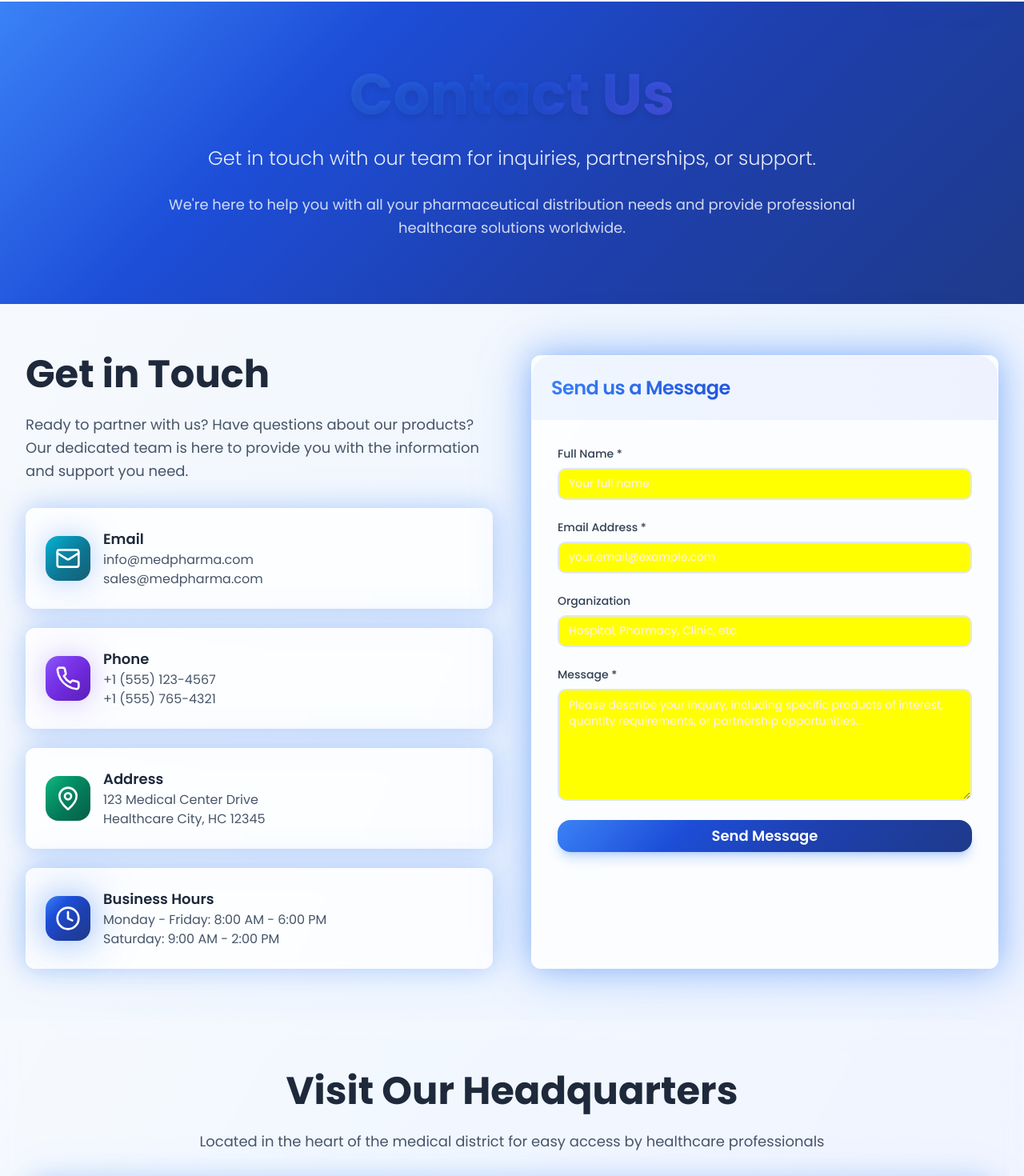
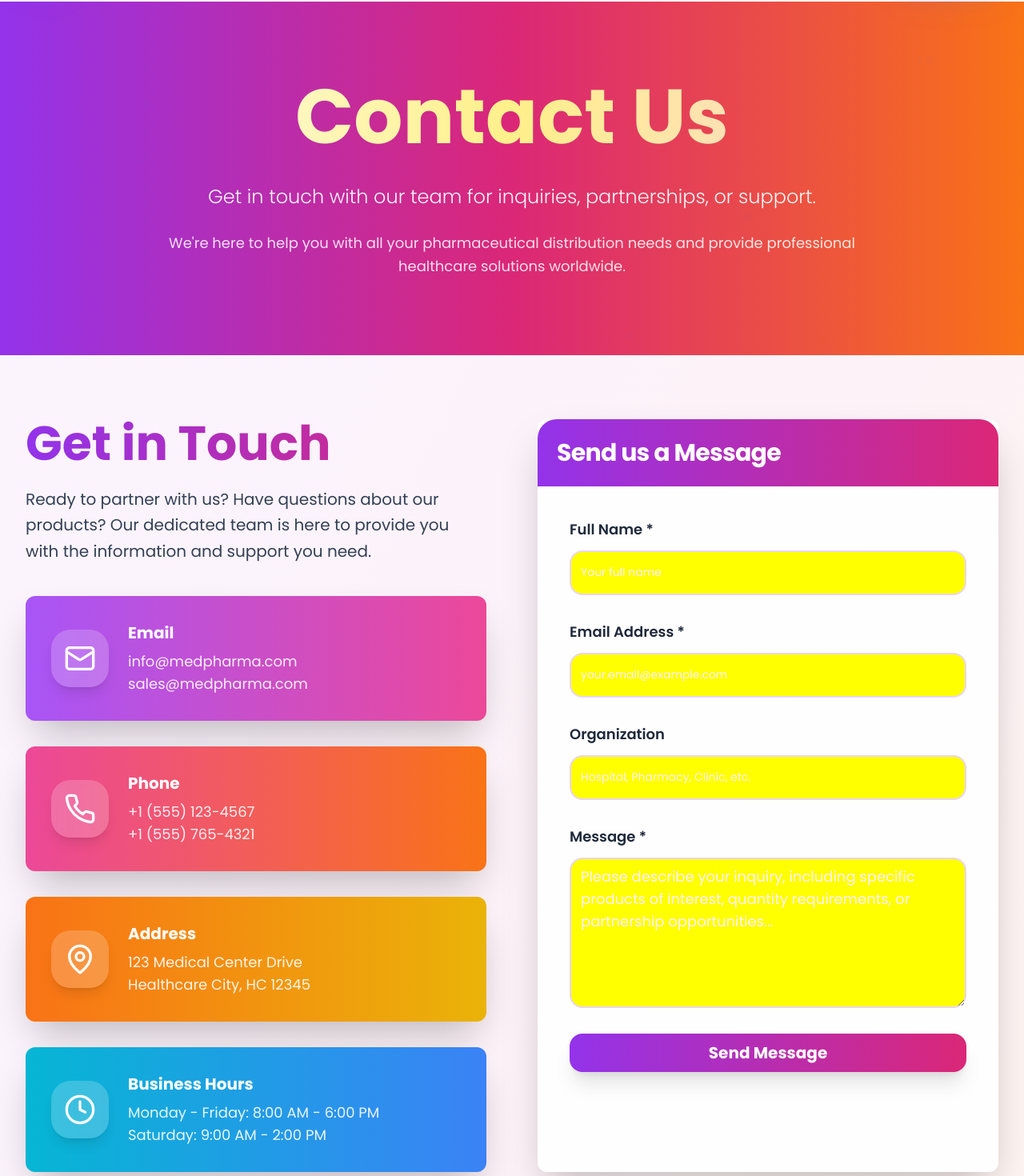
Before and after one commit to 8790-rajugoud/medishare-product-portal, a React (Vite) app: page /contact in a window 1280 px wide. Shown: the part 80-1550 px from the top of the page at 80% size. Built offline with nearby package versions, Linux system fonts and the light colour scheme.

Commit message:
Contact page styling update
Enhanced the contact page with a more impressive color scheme and styling.

```diff
--- a/src/pages/Contact.tsx
+++ b/src/pages/Contact.tsx
@@ -35,23 +35,23 @@ const Contact = () => {
   };
 
   return (
-    <div className="min-h-screen flex flex-col bg-gradient-to-br from-slate-50 via-blue-50 to-indigo-50">
+    <div className="min-h-screen flex flex-col bg-gradient-to-br from-purple-50 via-pink-50 to-orange-50">
       <Navbar />
 
-      {/* Enhanced Header */}
-      <section className="pharma-gradient-primary text-white py-20 relative overflow-hidden">
-        <div className="absolute inset-0 opacity-20">
+      {/* Enhanced Header with Purple-Pink Gradient */}
+      <section className="bg-gradient-to-r from-purple-600 via-pink-600 to-orange-500 text-white py-24 relative overflow-hidden">
+        <div className="absolute inset-0 opacity-30">
           <div className="particles-advanced">
-            {[...Array(12)].map((_, i) => (
+            {[...Array(15)].map((_, i) => (
               <div
                 key={i}
-                className="particle-advanced"
+                className="particle-advanced bg-gradient-to-r from-yellow-300 to-pink-300"
                 style={{
                   left: `${Math.random() * 100}%`,
                   top: `${Math.random() * 100}%`,
-                  width: `${Math.random() * 6 + 4}px`,
-                  height: `${Math.random() * 6 + 4}px`,
-                  animationDelay: `${Math.random() * 8}s`,
+                  width: `${Math.random() * 8 + 4}px`,
+                  height: `${Math.random() * 8 + 4}px`,
+                  animationDelay: `${Math.random() * 10}s`,
                 }}
               />
             ))}
@@ -60,12 +60,14 @@ const Contact = () => {
 
         <div className="max-w-7xl mx-auto px-4 sm:px-6 lg:px-8 relative z-10">
           <div className="text-center fade-in-advanced">
-            <h1 className="heading-primary text-white mb-8">Contact Us</h1>
+            <h1 className="text-6xl md:text-8xl font-bold mb-8 bg-gradient-to-r from-white via-yellow-200 to-pink-200 bg-clip-text text-transparent">
+              Contact Us
+            </h1>
             <div className="max-w-4xl mx-auto">
-              <p className="text-2xl text-white/90 mb-6 font-light leading-relaxed">
+              <p className="text-2xl text-white/95 mb-6 font-light leading-relaxed">
                 Get in touch with our team for inquiries, partnerships, or support.
               </p>
-              <p className="text-lg text-white/80 leading-relaxed">
+              <p className="text-lg text-white/85 leading-relaxed">
                 We're here to help you with all your pharmaceutical distribution needs
                 and provide professional healthcare solutions worldwide.
               </p>
@@ -74,75 +76,77 @@ const Contact = () => {
         </div>
       </section>
 
-      <section className="py-16 flex-grow">
+      <section className="py-20 flex-grow">
         <div className="max-w-7xl mx-auto px-4 sm:px-6 lg:px-8">
-          <div className="grid grid-cols-1 lg:grid-cols-2 gap-12">
+          <div className="grid grid-cols-1 lg:grid-cols-2 gap-16">
             {/* Contact Information */}
             <div className="space-y-8 fade-in-advanced">
               <div>
-                <h2 className="heading-secondary">Get in Touch</h2>
-                <p className="text-advanced mb-8">
+                <h2 className="text-4xl md:text-6xl font-bold bg-gradient-to-r from-purple-600 to-pink-600 bg-clip-text text-transparent mb-6">
+                  Get in Touch
+                </h2>
+                <p className="text-xl text-slate-700 mb-10 leading-relaxed">
                   Ready to partner with us? Have questions about our products?
                   Our dedicated team is here to provide you with the information and support you need.
                 </p>
               </div>
 
-              <div className="space-y-6">
-                <Card className="advanced-card card-advanced-hover glow-blue">
-                  <CardContent className="p-6">
+              <div className="space-y-8">
+                <Card className="bg-gradient-to-r from-purple-500 to-pink-500 border-0 shadow-2xl hover:shadow-purple-500/25 transition-all duration-500 hover:scale-105">
+                  <CardContent className="p-8">
                     <div className="flex items-center">
-                      <div className="p-3 pharma-gradient-secondary rounded-xl mr-4 glow-blue">
-                        <Mail className="h-8 w-8 text-white" />
+                      <div className="p-4 bg-white/20 backdrop-blur-sm rounded-2xl mr-6 shadow-lg">
+                        <Mail className="h-10 w-10 text-white" />
                       </div>
                       <div>
-                        <h3 className="font-semibold text-lg text-slate-800">Email</h3>
-                        <p className="text-slate-600">info@medpharma.com</p>
-                        <p className="text-slate-600">sales@medpharma.com</p>
+                        <h3 className="font-bold text-xl text-white mb-2">Email</h3>
+                        <p className="text-white/90 text-lg">info@medpharma.com</p>
+                        <p className="text-white/90 text-lg">sales@medpharma.com</p>
                       </div>
                     </div>
                   </CardContent>
                 </Card>
 
-                <Card className="advanced-card card-advanced-hover glow-blue">
-                  <CardContent className="p-6">
+                <Card className="bg-gradient-to-r from-pink-500 to-orange-500 border-0 shadow-2xl hover:shadow-pink-500/25 transition-all duration-500 hover:scale-105">
+                  <CardContent className="p-8">
                     <div className="flex items-center">
-                      <div className="p-3 pharma-gradient-accent rounded-xl mr-4 glow-purple">
-                        <Phone className="h-8 w-8 text-white" />
+                      <div className="p-4 bg-white/20 backdrop-blur-sm rounded-2xl mr-6 shadow-lg">
+                        <Phone className="h-10 w-10 text-white" />
                       </div>
                       <div>
-                        <h3 className="font-semibold text-lg text-slate-800">Phone</h3>
-                        <p className="text-slate-600">+1 (555) 123-4567</p>
-                        <p className="text-slate-600">+1 (555) 765-4321</p>
+                        <h3 className="font-bold text-xl text-white mb-2">Phone</h3>
+                        <p className="text-white/90 text-lg">+1 (555) 123-4567</p>
+                        <p className="text-white/90 text-lg">+1 (555) 765-4321</p>
                       </div>
                     </div>
                   </CardContent>
                 </Card>
 
-                <Card className="advanced-card card-advanced-hover glow-blue">
-                  <CardContent className="p-6">
+                <Card className="bg-gradient-to-r from-orange-500 to-yellow-500 border-0 shadow-2xl hover:shadow-orange-500/25 transition-all duration-500 hover:scale-105">
+                  <CardContent className="p-8">
                     <div className="flex items-center">
-                      <div className="p-3 pharma-gradient-success rounded-xl mr-4">
-                        <MapPin className="h-8 w-8 text-white" />
+                      <div className="p-4 bg-white/20 backdrop-blur-sm rounded-2xl mr-6 shadow-lg">
+                        <MapPin className="h-10 w-10 text-white" />
                       </div>
                       <div>
-                        <h3 className="font-semibold text-lg text-slate-800">Address</h3>
-                        <p className="text-slate-600">123 Medical Center Drive</p>
-                        <p className="text-slate-600">Healthcare City, HC 12345</p>
+                        <h3 className="font-bold text-xl text-white mb-2">Address</h3>
+                        <p className="text-white/90 text-lg">123 Medical Center Drive</p>
+                        <p className="text-white/90 text-lg">Healthcare City, HC 12345</p>
                       </div>
                     </div>
                   </CardContent>
                 </Card>
 
-                <Card className="advanced-card card-advanced-hover glow-blue">
-                  <CardContent className="p-6">
+                <Card className="bg-gradient-to-r from-cyan-500 to-blue-500 border-0 shadow-2xl hover:shadow-blue-500/25 transition-all duration-500 hover:scale-105">
+                  <CardContent className="p-8">
                     <div className="flex items-center">
-                      <div className="p-3 pharma-gradient-primary rounded-xl mr-4 glow-blue-intense">
-                        <Clock className="h-8 w-8 text-white" />
+                      <div className="p-4 bg-white/20 backdrop-blur-sm rounded-2xl mr-6 shadow-lg">
+                        <Clock className="h-10 w-10 text-white" />
                       </div>
                       <div>
-                        <h3 className="font-semibold text-lg text-slate-800">Business Hours</h3>
-                        <p className="text-slate-600">Monday - Friday: 8:00 AM - 6:00 PM</p>
-                        <p className="text-slate-600">Saturday: 9:00 AM - 2:00 PM</p>
+                        <h3 className="font-bold text-xl text-white mb-2">Business Hours</h3>
+                        <p className="text-white/90 text-lg">Monday - Friday: 8:00 AM - 6:00 PM</p>
+                        <p className="text-white/90 text-lg">Saturday: 9:00 AM - 2:00 PM</p>
                       </div>
                     </div>
                   </CardContent>
@@ -151,14 +155,14 @@ const Contact = () => {
             </div>
 
             {/* Contact Form */}
-            <Card className="advanced-card card-advanced-hover glow-blue-intense slide-in-advanced">
-              <CardHeader className="bg-gradient-to-r from-blue-50 to-indigo-50 rounded-t-2xl">
-                <CardTitle className="text-2xl text-gradient-primary">Send us a Message</CardTitle>
+            <Card className="bg-white/90 backdrop-blur-sm border-0 shadow-2xl hover:shadow-purple-500/20 transition-all duration-500 slide-in-advanced">
+              <CardHeader className="bg-gradient-to-r from-purple-600 to-pink-600 rounded-t-2xl">
+                <CardTitle className="text-3xl text-white font-bold">Send us a Message</CardTitle>
               </CardHeader>
-              <CardContent className="p-8">
-                <form onSubmit={handleSubmit} className="space-y-6">
+              <CardContent className="p-10">
+                <form onSubmit={handleSubmit} className="space-y-8">
                   <div>
-                    <label htmlFor="name" className="block text-sm font-medium text-slate-700 mb-2">
+                    <label htmlFor="name" className="block text-lg font-semibold text-slate-800 mb-3">
                       Full Name *
                     </label>
                     <Input
@@ -169,12 +173,12 @@ const Contact = () => {
                       value={formData.name}
                       onChange={handleChange}
                       placeholder="Your full name"
-                      className="border-2 border-slate-200 focus:border-blue-500 transition-all duration-300"
+                      className="h-14 text-lg border-2 border-purple-200 focus:border-purple-500 rounded-xl transition-all duration-300 focus:ring-4 focus:ring-purple-500/20"
                     />
                   </div>
 
                   <div>
-                    <label htmlFor="email" className="block text-sm font-medium text-slate-700 mb-2">
+                    <label htmlFor="email" className="block text-lg font-semibold text-slate-800 mb-3">
                       Email Address *
                     </label>
                     <Input
@@ -185,12 +189,12 @@ const Contact = () => {
                       value={formData.email}
                       onChange={handleChange}
                       placeholder="your.email@example.com"
-                      className="border-2 border-slate-200 focus:border-blue-500 transition-all duration-300"
+                      className="h-14 text-lg border-2 border-purple-200 focus:border-purple-500 rounded-xl transition-all duration-300 focus:ring-4 focus:ring-purple-500/20"
                     />
                   </div>
 
                   <div>
-                    <label htmlFor="organization" className="block text-sm font-medium text-slate-700 mb-2">
+                    <label htmlFor="organization" className="block text-lg font-semibold text-slate-800 mb-3">
                       Organization
                     </label>
                     <Input
@@ -200,12 +204,12 @@ const Contact = () => {
                       value={formData.organization}
                       onChange={handleChange}
                       placeholder="Hospital, Pharmacy, Clinic, etc."
-                      className="border-2 border-slate-200 focus:border-blue-500 transition-all duration-300"
+                      className="h-14 text-lg border-2 border-purple-200 focus:border-purple-500 rounded-xl transition-all duration-300 focus:ring-4 focus:ring-purple-500/20"
                     />
                   </div>
 
                   <div>
-                    <label htmlFor="message" className="block text-sm font-medium text-slate-700 mb-2">
+                    <label htmlFor="message" className="block text-lg font-semibold text-slate-800 mb-3">
                       Message *
                     </label>
                     <Textarea
@@ -216,11 +220,11 @@ const Contact = () => {
                       onChange={handleChange}
                       placeholder="Please describe your inquiry, including specific products of interest, quantity requirements, or partnership opportunities..."
                       rows={6}
-                      className="border-2 border-slate-200 focus:border-blue-500 transition-all duration-300"
+                      className="text-lg border-2 border-purple-200 focus:border-purple-500 rounded-xl transition-all duration-300 focus:ring-4 focus:ring-purple-500/20"
                     />
                   </div>
 
-                  <Button type="submit" className="w-full btn-pharma-primary text-lg py-4">
+                  <Button type="submit" className="w-full bg-gradient-to-r from-purple-600 to-pink-600 hover:from-purple-700 hover:to-pink-700 text-white text-xl font-bold py-6 rounded-xl shadow-xl hover:shadow-2xl transition-all duration-300 hover:scale-105">
                     Send Message
                   </Button>
                 </form>
@@ -231,22 +235,24 @@ const Contact = () => {
       </section>
 
       {/* Enhanced Map Section */}
-      <section className="py-16 pharma-gradient-glass">
+      <section className="py-20 bg-gradient-to-r from-purple-100 via-pink-100 to-orange-100">
         <div className="max-w-7xl mx-auto px-4 sm:px-6 lg:px-8">
-          <div className="text-center mb-8 fade-in-advanced">
-            <h2 className="heading-secondary">Visit Our Headquarters</h2>
-            <p className="text-advanced">
+          <div className="text-center mb-12 fade-in-advanced">
+            <h2 className="text-4xl md:text-6xl font-bold bg-gradient-to-r from-purple-600 to-pink-600 bg-clip-text text-transparent mb-6">
+              Visit Our Headquarters
+            </h2>
+            <p className="text-xl text-slate-700 leading-relaxed">
               Located in the heart of the medical district for easy access by healthcare professionals
             </p>
           </div>
 
-          <div className="advanced-card h-96 rounded-2xl flex items-center justify-center glow-blue">
+          <div className="bg-white/80 backdrop-blur-sm h-96 rounded-3xl flex items-center justify-center shadow-2xl border-0">
             <div className="text-center">
-              <div className="p-6 pharma-gradient-primary rounded-full mx-auto mb-4 w-24 h-24 flex items-center justify-center glow-blue-intense">
-                <MapPin className="h-12 w-12 text-white" />
+              <div className="p-8 bg-gradient-to-r from-purple-600 to-pink-600 rounded-full mx-auto mb-6 w-32 h-32 flex items-center justify-center shadow-2xl">
+                <MapPin className="h-16 w-16 text-white" />
               </div>
-              <p className="text-slate-700 text-lg font-semibold mb-2">Google Maps Integration</p>
-              <p className="text-slate-500">Interactive map would be embedded here</p>
+              <p className="text-slate-800 text-2xl font-bold mb-3">Google Maps Integration</p>
+              <p className="text-slate-600 text-lg">Interactive map would be embedded here</p>
             </div>
           </div>
         </div>
```
